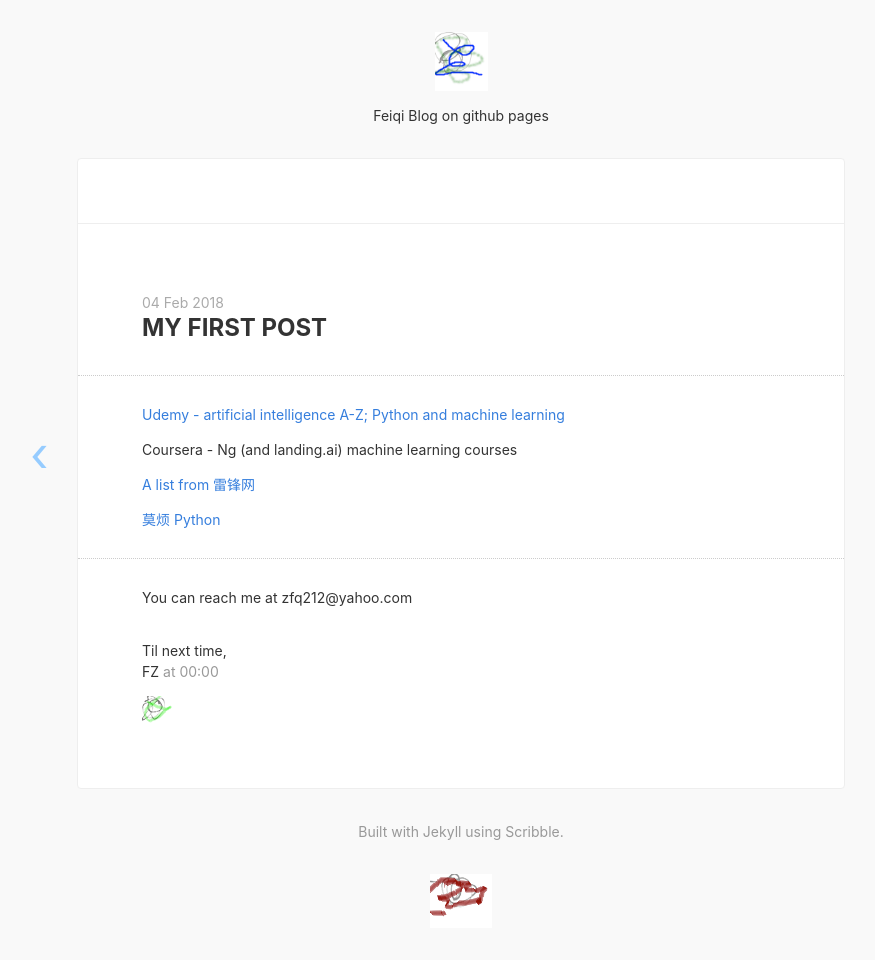
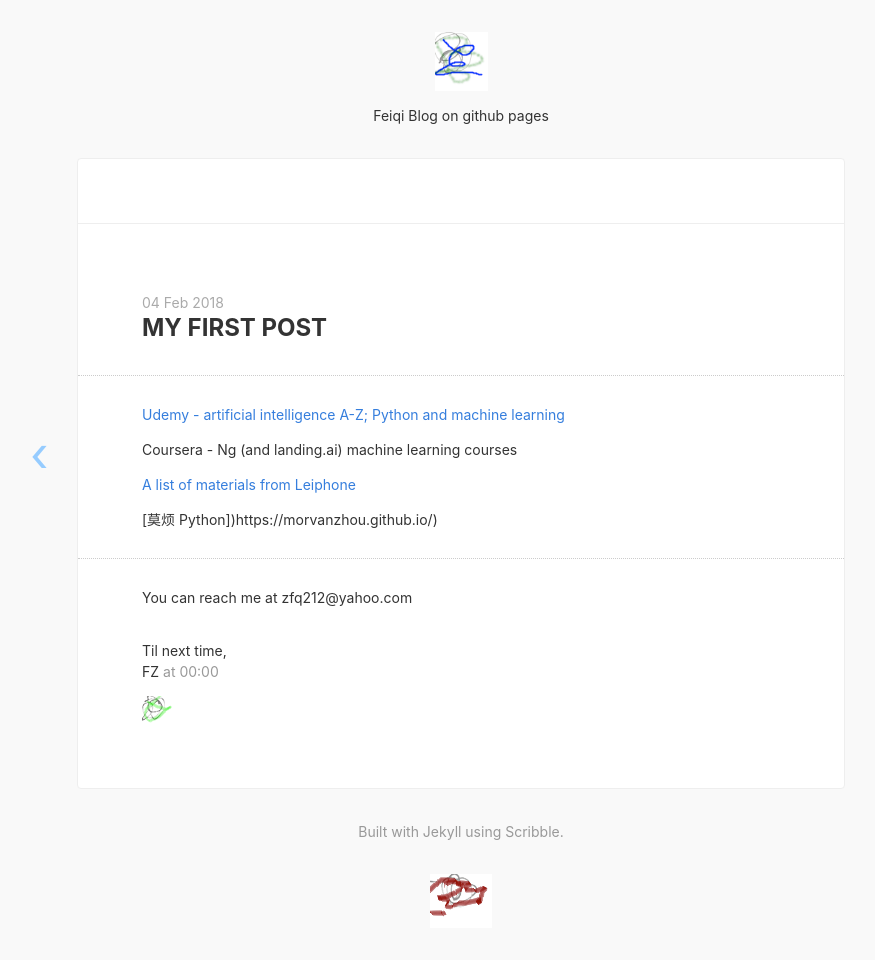
Before and after one commit to zfq212git/zfq212git.github.io, a Jekyll site: the page built from _posts/2018-02-04-test1-firstPost.md, in a window 1280 px wide. Shown: the whole page, without its empty margins (179-1054 px from the left). Built offline with Jekyll 4.4.1, drawn with Linux system fonts in a browser that asks for light colours; nearby versions of some CDN libraries.

Commit message:
Update 2018-02-04-test1-firstPost.md

```diff
--- a/_posts/2018-02-04-test1-firstPost.md
+++ b/_posts/2018-02-04-test1-firstPost.md
@@ -10,11 +10,9 @@ Time: 2018-02-04 18:30:29
 
 Coursera - Ng (and landing.ai) machine learning courses
 
+[A list of materials from Leiphone](https://www.leiphone.com/news/201801/pM48Ekleds2b6j5i.html)
 
-[A list from 雷锋网](https://www.leiphone.com/news/201801/pM48Ekleds2b6j5i.html)
-
-
-[莫烦 Python](https://morvanzhou.github.io/)
+[莫烦 Python])https://morvanzhou.github.io/)
 
 ---
 You can reach me at zfq212@yahoo.com
```
